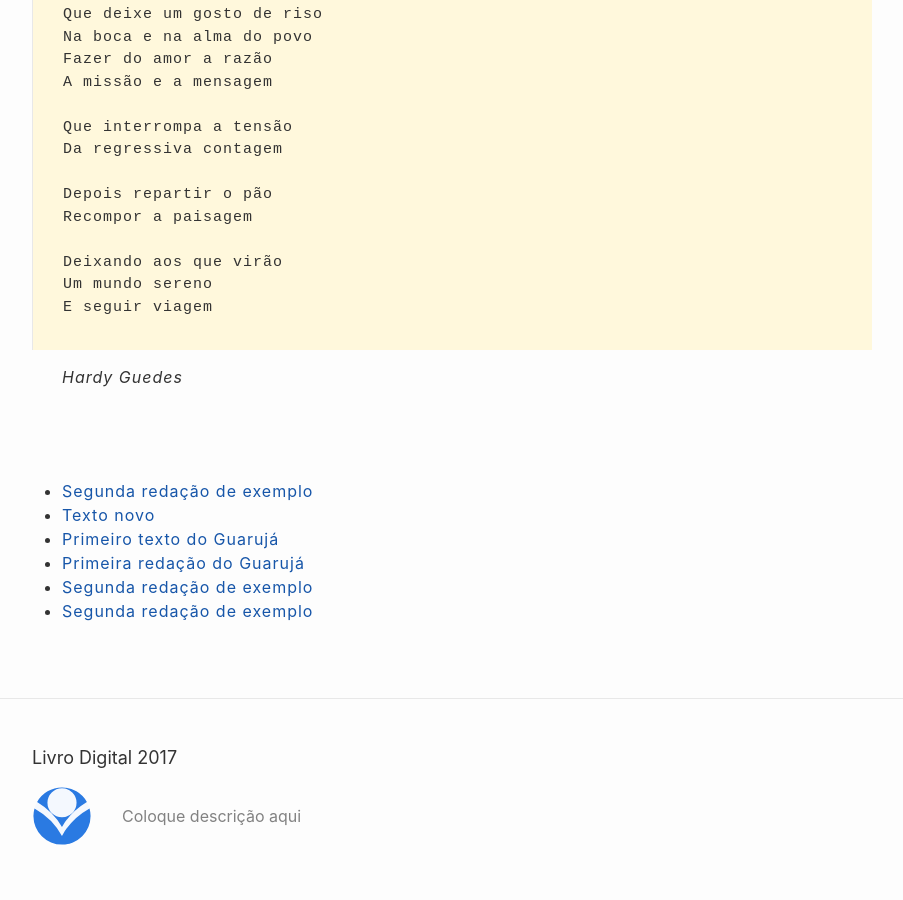
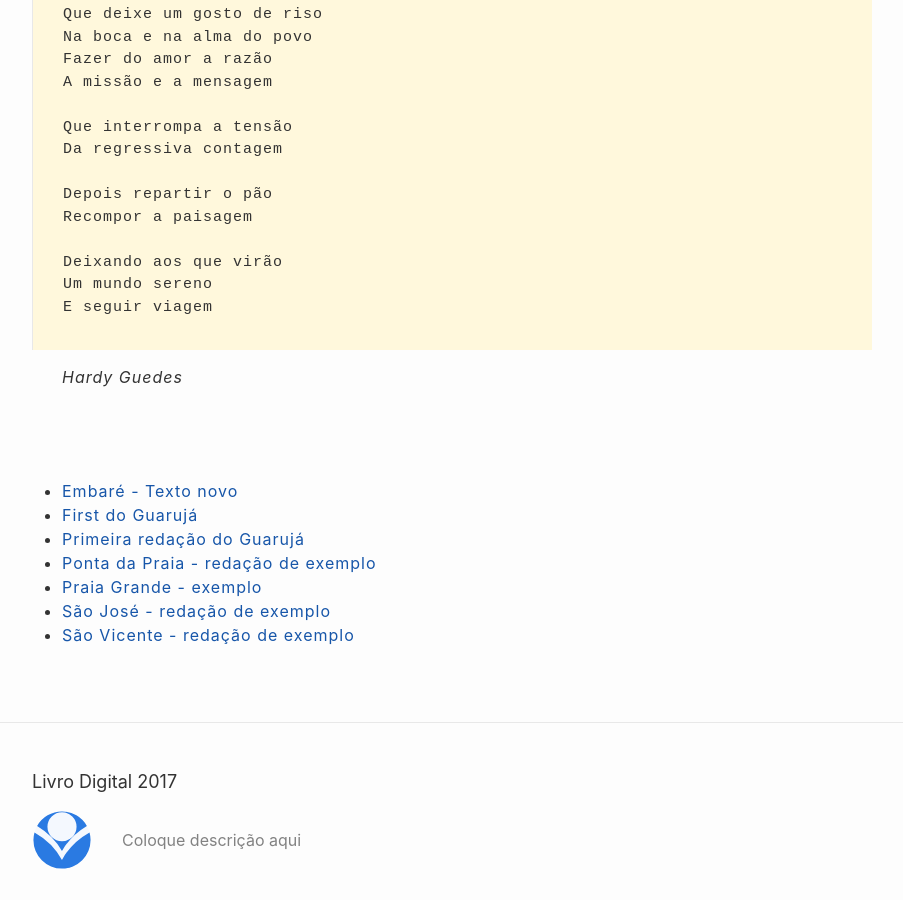
Before and after one commit to ObjetivoWeb/livro-digital-2017, a Jekyll site: the page built from index.html, in a window 1280 px wide and 900 px high, scrolled down 771 px. Shown: the whole window, without its empty margins (188-1091 px from the left). Built offline with Jekyll 4.4.1, drawn with Linux system fonts in a browser that asks for light colours; before the commit the page ends 1647 px from its top, so only the background shows below that.

Commit message:
Redações customizadas por unidade

```diff
--- a/_textos/conselheiro/segundo-texto.md
+++ /dev/null
@@ -1,4 +0,0 @@
----
-title: Segunda redação de exemplo
-published: true
----
--- a/_textos/embare/texto-novo.md
+++ b/_textos/embare/embare-novo.md
@@ -1,5 +1,5 @@
 ---
-title: Texto novo
+title: Embaré - Texto novo
 published: true
 turma: 9A
 ---
--- a/_textos/guaruja/guaruja-first.md
+++ b/_textos/guaruja/guaruja-first.md
@@ -1,5 +1,5 @@
 ---
-title: Primeiro texto do Guarujá
+title: First do Guarujá
 ---
 
 
--- a/_textos/ponta-da-praia/texto-da-ponta.md
+++ b/_textos/ponta-da-praia/texto-da-ponta.md
@@ -1,4 +1,4 @@
 ---
-title: Segunda redação de exemplo
+title: Ponta da Praia - redação de exemplo
 published: true
 ---
--- /dev/null
+++ b/_textos/praia-grande/praia-grande-texto.md
@@ -0,0 +1,4 @@
+---
+title: Praia Grande - exemplo
+published: true
+---
--- a/_textos/praia-grande/texto-da-ponta.md
+++ /dev/null
@@ -1,4 +0,0 @@
----
-title: Segunda redação de exemplo
-published: true
----
--- /dev/null
+++ b/_textos/sao-jose/sao-jose-segundo-texto.md
@@ -0,0 +1,4 @@
+---
+title: São José - redação de exemplo
+published: true
+---
--- /dev/null
+++ b/_textos/sao-vicente/sao-vicente-texto.md
@@ -0,0 +1,4 @@
+---
+title: São Vicente - redação de exemplo
+published: true
+---
--- a/index.html
+++ b/index.html
@@ -44,11 +44,9 @@
 <section class="page-content">
     <ul>
         {% for texto in site.textos %}
-            {% if texto.published != false %}
-                <li>
-                    <a href="{{ site.baseurl }}{{ texto.url }}">{{ texto.title }}</a>
-                </li>
-            {% endif %}
+            <li>
+                <a href="{{ site.baseurl }}{{ texto.url }}">{{ texto.title }}</a>
+            </li>
         {% endfor %}
     </ul>
 </section>
```
Also changed, not shown: _textos/conselheiro/conselheiro-texto.md (added, +4 -0 lines).
